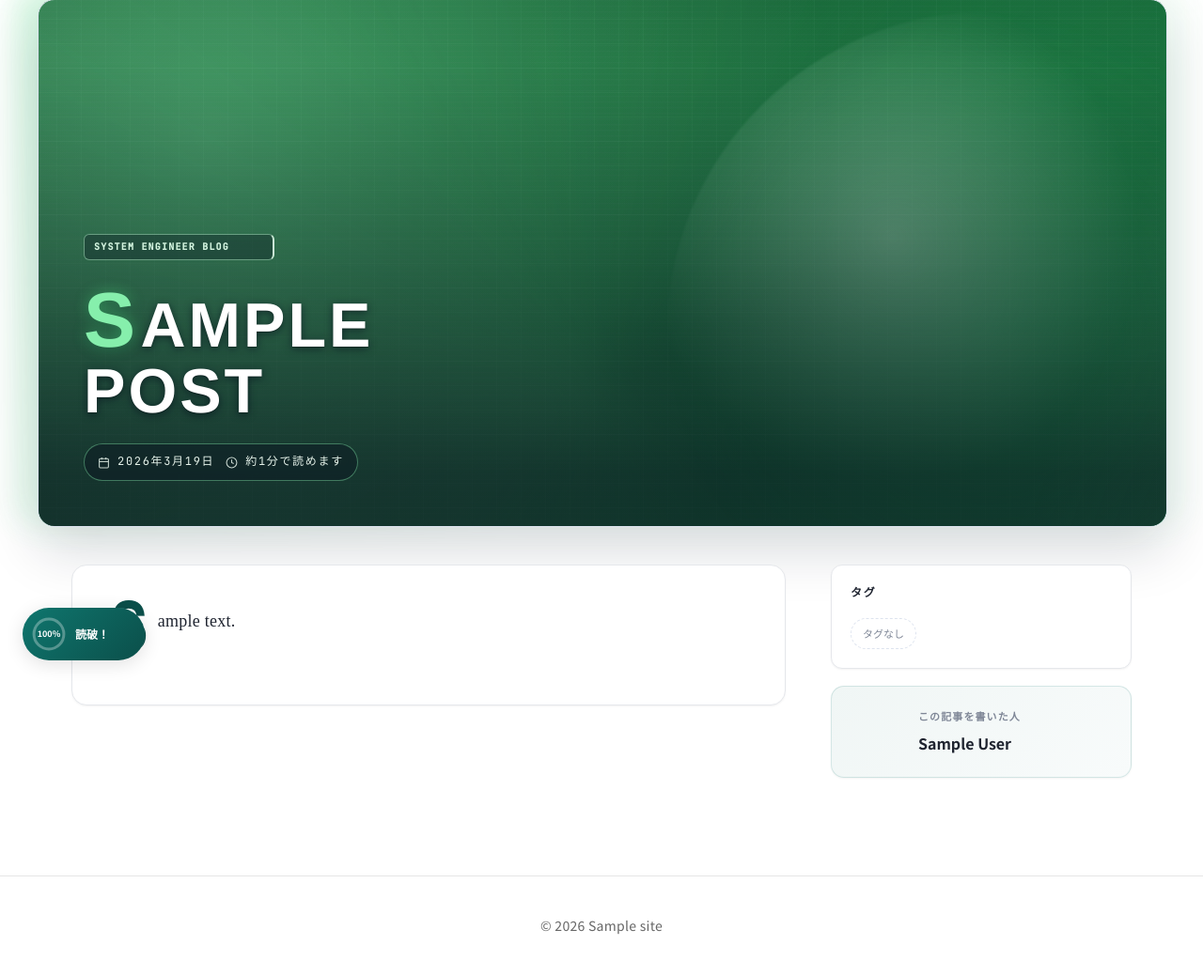
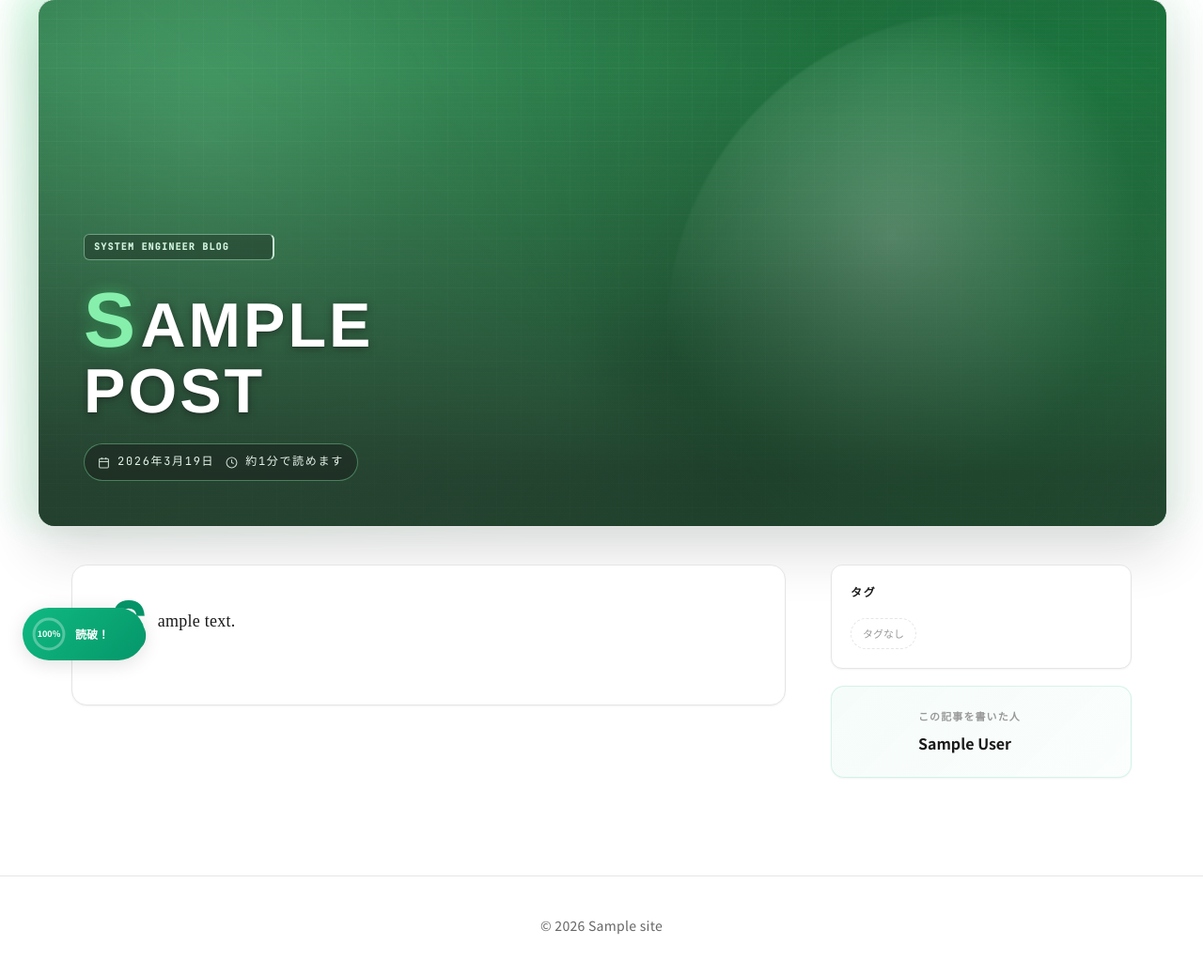
Before and after one commit to masakiShito/nishiki-pro-child-theme, a WordPress theme: template themes/nishiki-pro-child/single.php in a window 1280 px wide. Shown: the part 73-1112 px from the top of the page at 94% size. Run offline with PHP 8.4 and a stand-in for WordPress, Linux system fonts and the light colour scheme; the site name, menu and one post (Sample post) are stand-ins, and other content is empty.

Commit message:
style: 全体のカラースキームを3色に統一
使用色を以下の3色＋派生色に統一し、ページごとに独自の色を使用する
方式から統一されたブランドカラー体系に移行した。

【統一した3色】
- アクセント:   #10b981 (Emerald Green)
- ダーク:       #1a1a1a (Near Black)
- ホワイト:     #ffffff (White)

【派生色】
- アクセントダーク: #059669
- アクセントライト: #34d399 (旧: #14b8a6 テール系を廃止)

【変更ファイル】
- main.css: --accent-light をテール(#14b8a6)→ライトグリーン(#34d399)へ変更。
  全グラデーションのテール色を統一
- archive-improvements.css: ヒーローグラデーションと背景色を統一
- page-about.css: Hero浮遊シェイプ(シアン・パープル)をグリーン系に変更。
  テキスト・背景・ボーダー変数を統一
- single-improvements.css: 記事ページの--article-*変数群を統一。
  目次ウィジェットのGitHubテーマ色(#57a349, #3fb950等)をアクセント
  グリーンに変更。テール系・ネイビー系の全RGBAをグリーン・ニュートラル系に置換

https://claude.ai/code/session_01JqQJxUMzWGiLuNNEYM1CgK

```diff
--- a/themes/nishiki-pro-child/assets/css/main.css
+++ b/themes/nishiki-pro-child/assets/css/main.css
@@ -6,10 +6,10 @@
     --bg-subtle: #fafafa;
     --border-light: #e5e5e5;
 
-    /* Green accent colors (matching page design) */
+    /* Green accent colors (unified 3-color system) */
     --accent: #10b981;
     --accent-dark: #059669;
-    --accent-light: #14b8a6;
+    --accent-light: #34d399;
     --accent-bg: rgba(16, 185, 129, 0.08);
 
     /* Header */
--- a/themes/nishiki-pro-child/assets/css/single-improvements.css
+++ b/themes/nishiki-pro-child/assets/css/single-improvements.css
@@ -7,25 +7,25 @@
     --article-width: 720px;
     --article-wide: 900px;
     --article-full: 1200px;
-    --article-text: #1f2430;
-    --article-text-secondary: #475569;
-    --article-text-muted: #7f8797;
-    --article-bg: #f4f7fb;
-    --article-bg-alt: #eef2f7;
+    --article-text: #1a1a1a;
+    --article-text-secondary: #666666;
+    --article-text-muted: #999999;
+    --article-bg: #f5f5f5;
+    --article-bg-alt: #ebebeb;
     --article-card: #ffffff;
-    --article-border: #dde3ee;
-    --article-accent: #0f766e;
-    --article-accent-dark: #0b4f4a;
-    --article-shadow: 0 16px 44px rgba(15, 23, 42, 0.11);
-    --article-shadow-soft: 0 10px 28px rgba(15, 23, 42, 0.08);
+    --article-border: #e5e5e5;
+    --article-accent: #10b981;
+    --article-accent-dark: #059669;
+    --article-shadow: 0 16px 44px rgba(26, 26, 26, 0.11);
+    --article-shadow-soft: 0 10px 28px rgba(26, 26, 26, 0.08);
     --article-display: "Avenir Next Condensed", "DIN Condensed", "Arial Narrow", "Helvetica Neue", sans-serif;
-    --article-layer-main: #f8fffd;
-    --article-layer-sub: #7dd3c7;
-    --article-layer-dark: #0f766e;
-    --article-accent-soft: #2dd4bf;
-    --article-tech-blue: #38bdf8;
-    --article-tech-cyan: #22d3ee;
-    --article-tech-navy: #0b1220;
+    --article-layer-main: #f0fdf4;
+    --article-layer-sub: #6ee7b7;
+    --article-layer-dark: #10b981;
+    --article-accent-soft: #34d399;
+    --article-tech-blue: #10b981;
+    --article-tech-cyan: #34d399;
+    --article-tech-navy: #1a1a1a;
 }
 
 /* ===========================================
@@ -79,7 +79,7 @@
     align-items: flex-end;
     overflow: hidden;
     border: 1px solid var(--article-border);
-    box-shadow: 0 24px 58px rgba(15, 23, 42, 0.16);
+    box-shadow: 0 24px 58px rgba(26, 26, 26, 0.16);
     background:
         radial-gradient(circle at 12% 18%, rgba(134, 239, 172, 0.42), transparent 34%),
         radial-gradient(circle at 88% 84%, rgba(74, 222, 128, 0.34), transparent 38%),
@@ -110,7 +110,7 @@
             from 150deg,
             rgba(134, 239, 172, 0.26),
             rgba(74, 222, 128, 0.16),
-            rgba(15, 23, 42, 0.14),
+            rgba(26, 26, 26, 0.14),
             rgba(134, 239, 172, 0.17),
             rgba(134, 239, 172, 0.26)
         );
@@ -155,7 +155,7 @@
     position: absolute;
     inset: 0;
     background:
-        linear-gradient(180deg, rgba(2, 6, 23, 0.06) 12%, rgba(2, 6, 23, 0.66) 90%),
+        linear-gradient(180deg, rgba(26, 26, 26, 0.06) 12%, rgba(26, 26, 26, 0.66) 90%),
         linear-gradient(110deg, rgba(255, 255, 255, 0) 36%, rgba(187, 247, 208, 0.24) 50%, rgba(255, 255, 255, 0) 64%);
     background-size: 100% 100%, 260% 100%;
     background-position: 0 0, 160% 0;
@@ -207,7 +207,7 @@
     text-wrap: balance;
     color: #ffffff;
     text-shadow:
-        0 2px 8px rgba(2, 6, 23, 0.55),
+        0 2px 8px rgba(26, 26, 26, 0.55),
         0 1px 0 rgba(0, 0, 0, 0.25);
     max-width: 13ch;
 }
@@ -218,7 +218,7 @@
     color: #86efac;
     text-shadow:
         0 0 14px rgba(74, 222, 128, 0.55),
-        0 2px 8px rgba(2, 6, 23, 0.4);
+        0 2px 8px rgba(26, 26, 26, 0.4);
     margin-right: 0.03em;
 }
 
@@ -231,7 +231,7 @@
     color: rgba(240, 253, 244, 0.96);
     letter-spacing: 0.14em;
     text-transform: uppercase;
-    background: rgba(11, 18, 32, 0.42);
+    background: rgba(26, 26, 26, 0.42);
     border: 1px solid rgba(134, 239, 172, 0.42);
     border-radius: 999px;
     padding: 8px 14px;
@@ -285,7 +285,7 @@
     max-width: 760px;
     min-width: 0;
     background: #ffffff;
-    border: 1px solid #e5e7eb;
+    border: 1px solid #e5e5e5;
     border-radius: 16px;
     padding: clamp(26px, 3.2vw, 44px);
     box-shadow: 0 1px 2px rgba(0, 0, 0, 0.05);
@@ -307,7 +307,7 @@
 
 .article-sidebar__section {
     background: #ffffff;
-    border: 1px solid #e5e7eb;
+    border: 1px solid #e5e5e5;
     border-radius: 12px;
     padding: 20px;
     box-shadow: 0 1px 2px rgba(0, 0, 0, 0.05);
@@ -746,9 +746,9 @@
     align-items: center;
     gap: 16px;
     padding: 20px;
-    background: linear-gradient(135deg, #f0f6f5 0%, #f8fbfb 100%);
+    background: linear-gradient(135deg, rgba(16, 185, 129, 0.04) 0%, rgba(16, 185, 129, 0.02) 100%);
     border-radius: 14px;
-    border: 1px solid rgba(15, 118, 110, 0.15);
+    border: 1px solid rgba(16, 185, 129, 0.15);
 }
 
 .article-author__avatar {
```
Also changed, not shown: other parts of themes/nishiki-pro-child/assets/css/main.css (+13 -13 lines), other parts of themes/nishiki-pro-child/assets/css/single-improvements.css (+60 -60 lines), themes/nishiki-pro-child/assets/css/archive-improvements.css (+12 -12 lines), themes/nishiki-pro-child/assets/css/page-about.css (+19 -19 lines).
